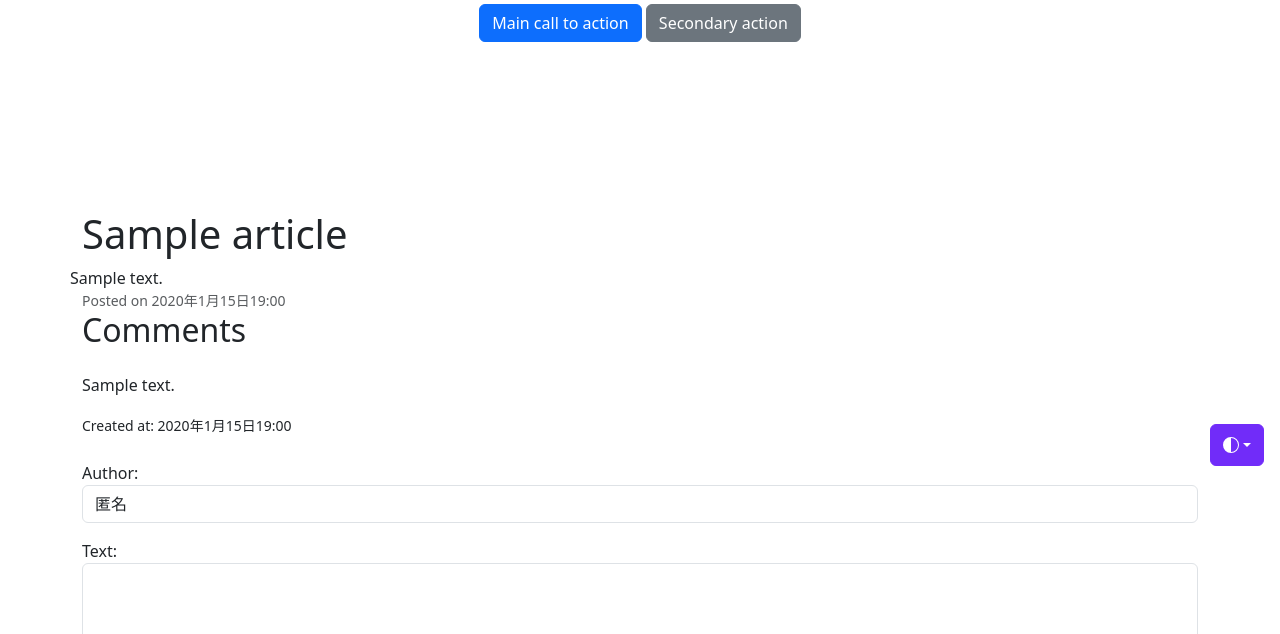
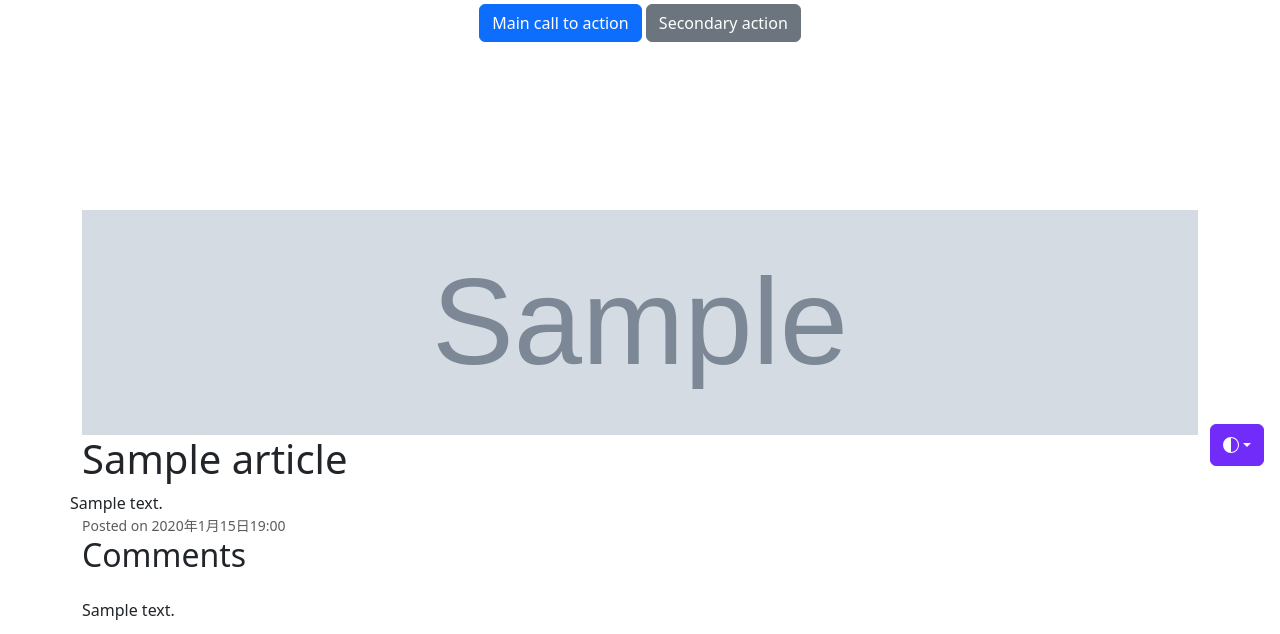
Before and after one commit to masa-gradstudent/myblog, a Django app: page /article/1/ in a window 1280 px wide. Shown: the part 318-952 px from the top of the page. Run offline with Django 4.2, Linux system fonts and the light colour scheme; tables that the repository leaves empty hold one stand-in row (values such as "Sample post"); grey boxes marked "Sample" are stand-in pictures.

Commit message:
#32 詳細画面にもサムネイルの追加

```diff
--- a/home/templates/home/article_detail.html
+++ b/home/templates/home/article_detail.html
@@ -3,6 +3,15 @@
 
 {% block content %}
 <div class="container my-5">
+
+  <div class="row">
+
+      <!-- サムネイルの表示 -->
+      {% if article.thumbnail %}
+      <img class="bd-placeholder-img card-img-top" width="100%" height="225" src="{{ article.thumbnail.url }}" alt="{{ article.title }}">
+      {% endif %}
+
+  </div>
   <div class="row">
     <div class="col-md-12">
       <h1>{{ article.title }}</h1>
```
